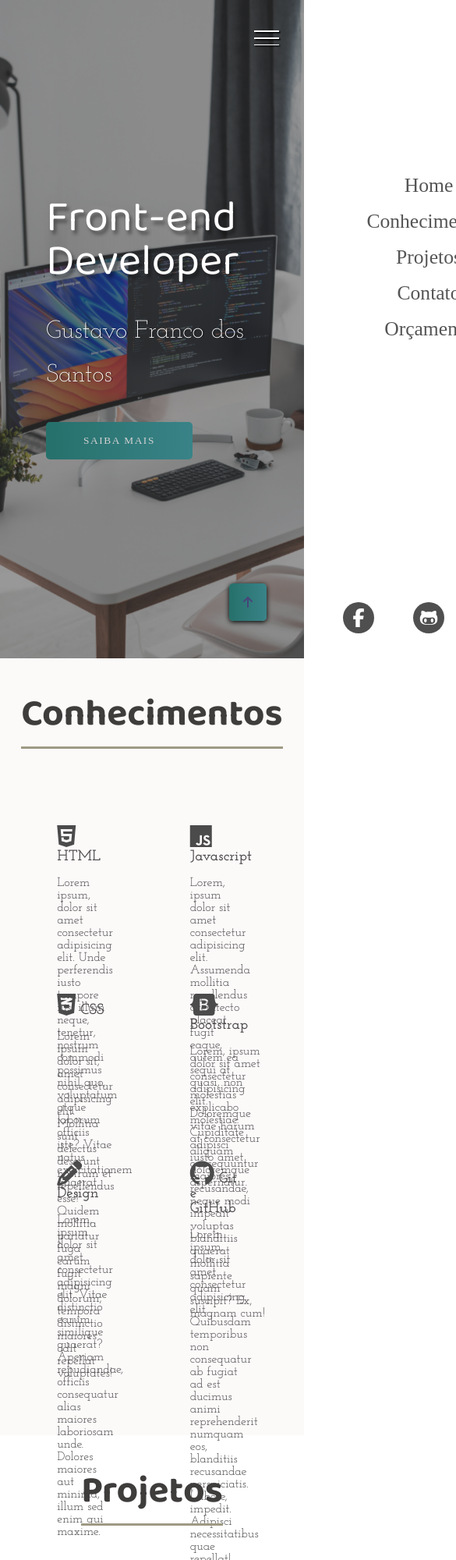
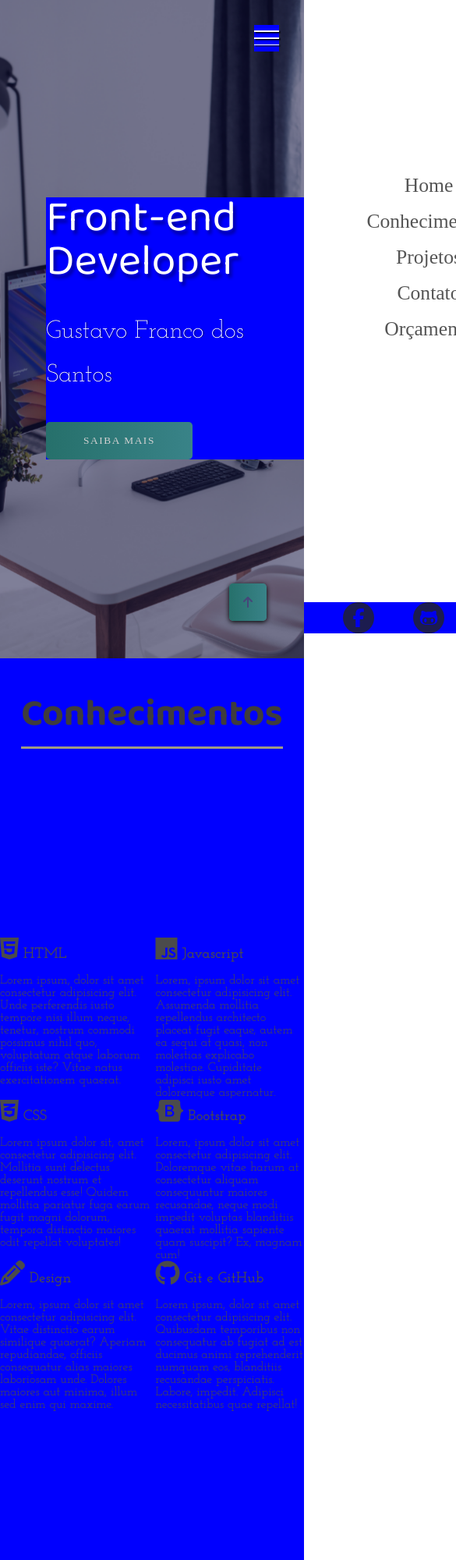
Before and after one commit to gfrancodsantos/Portifolio, a plain HTML site: page index.html in a window 390 px wide. Shown: the top 2000 px of the page at 78% size, 585 px wide, since content can reach past the window. Drawn offline with Linux system fonts and the light colour scheme.

Commit message:
iniciando o processo de responsividade

```diff
--- a/index.html
+++ b/index.html
@@ -166,9 +166,9 @@
                     <div class="card-info">
                         <h2>Projetos em</h2>
                         <h3>HTML, CSS</h3>
-                        <p>Lorem ipsum dolor sit amet consectetur adipisicing elit. Similique debitis enim iure,
-                            consequatur explicabo saepe! Laudantium, dolores asperiores nam ut maxime pariatur
-                            praesentium temporibus, soluta modi tenetur incidunt blanditiis beatae.</p>
+                        <p>Lorem ipsum dolor sit amet consectetur adipisicing elit. Ullam, minima! Quis nobis sint, qui
+                            dolores dolor consequatur laboriosam perferendis ea dignissimos sapiente hic, molestias eos
+                            odio! Odit dolore corrupti amet.</p>
                         <button class="btn">Saiba Mais</button>
                     </div>
                 </div>
@@ -179,13 +179,9 @@
                     <div class="card-info">
                         <h2>Projetos em</h2>
                         <h3>HTML</h3>
-                        <p>Lorem ipsum dolor sit amet consectetur, adipisicing elit. Blanditiis molestiae
-                            neque
-                            nesciunt
-                            voluptatum? Quidem veritatis laudantium aspernatur iure autem, nam tempora
-                            asperiores
-                            rem
-                            delectus, a magnam ducimus! Soluta, aliquid libero.</p>
+                        <p>Lorem ipsum dolor sit amet consectetur adipisicing elit. Ullam, minima! Quis nobis sint, qui
+                            dolores dolor consequatur laboriosam perferendis ea dignissimos sapiente hic, molestias eos
+                            odio! Odit dolore corrupti amet.</p>
                         <button class="btn">Saiba Mais</button>
                     </div>
                 </div>
--- a/style.css
+++ b/style.css
@@ -125,7 +125,6 @@ header{
     position: absolute;
     top: 30%;
     left: 15%
-
 }
 
 .banner h1{
@@ -138,8 +137,7 @@ header{
     margin-bottom: 2rem;
     opacity: 0;
     animation: moveBanner 1s 0.5s forwards;
-    text-rendering: optimizeLegibility !important;
-    filter: blur(0.797px);
+
 }
 
 .banner p{
@@ -152,8 +150,7 @@ header{
     margin-bottom: 2rem;
     opacity: 0;
     animation: moveBanner 1s 0.7s forwards;
-    text-rendering: optimizeLegibility !important;
-    filter: blur(0.20px);
+
 }
 
 .banner button{
@@ -224,8 +221,6 @@ header{
 
 .menu-link:hover{
     color: #b0b3c2;
-    ;
-
 }
 
 .social-media{
@@ -238,9 +233,9 @@ header{
 
 .social-media i{
     background-color:rgba(36, 36, 36, 0.8);
-    color: rgb(255, 255, 255); /* emojis redes sociais*/
     height: 2.5rem;
     width: 2.5rem;
+
     font-size: 1.5rem;
     display: flex;
     justify-content: center;
@@ -255,26 +250,26 @@ header{
 
 .conhecimentos{
     display: grid;
-    grid-template-columns: repeat(16, 1fr);
-    grid-template-rows: repeat(6, 4rem);
+    grid-template-columns: repeat(16fr, 1fr);
+    grid-template-rows: repeat(6, 6rem);
     row-gap: .5rem;
-    height: 49rem;
+    height: 72rem;
 }
 
 .conhecimento:nth-child(1){
     grid-column: 4 / 7;
-    grid-row: 1 / 4;
+    grid-row: 1 / 3;
 }
 
 .conhecimento:nth-child(2){
-    grid-column: 4 / 7;
-    grid-row: 4 / 5;
+    grid-column: 3 / 7;
+    grid-row: 3 / 5;
 }
 
 .conhecimento:nth-child(3){
     grid-column: 4 / 7;
-    grid-row:7 / -1;
-    margin-bottom: 3rem;
+    grid-row: 5 / -1;
+
 }
 
 .conhecimento:nth-child(4){
@@ -283,14 +278,13 @@ header{
 }
 
 .conhecimento:nth-child(5){
-    grid-column: 11 / 15;
-    grid-row: 4 / 5;
+    grid-column: 11 / 15; /*era 12/15*/
+    grid-row: 3 / 5;
 }
 
 .conhecimento:nth-child(6){
     grid-column: 11 / 14;
-    grid-row: 7 / -1;
-    margin-bottom: 3rem;
+    grid-row: 5 / -1;
 }
 
 .sessao-conhecimentos{
@@ -311,7 +305,7 @@ header{
     color:#3f3c3c;
     border-bottom: solid 3px #9e9a84;
     margin-top: 2rem;
-    margin-bottom: 6rem;
+    margin-bottom: 15rem;
 }
 
 
@@ -339,8 +333,7 @@ header{
 .projetos{
     display: flex;
     justify-content: space-evenly;
-    background-color: #fff
-    margin: auto;
+    background-color: #fff;
     height: 30rem;
 }
 
@@ -574,7 +567,7 @@ header{
 
 .sessao-orcamento form{
     margin: 3.5rem;
-    width: 50rem;
+    /*width: 50rem*/
     display: grid;
     grid-template-columns: auto 1fr;
     column-gap: 2rem;
@@ -611,6 +604,7 @@ footer{
     display: flex;
     justify-content: center;
     align-items: center;
+    max-width: 998px;
 }
 
 .footer-content{
@@ -652,3 +646,9 @@ footer{
     box-shadow: 0 0.1rem 0.4rem #000000;
     z-index: 200;
 }
+
+@media (max-width: 600px) {
+    div {
+        background-color: blue;
+    }
+}
```
